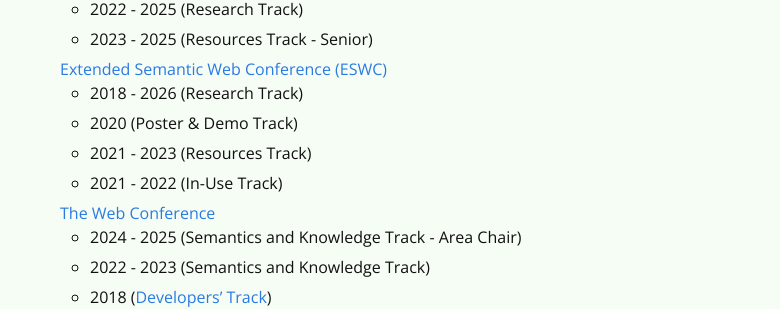
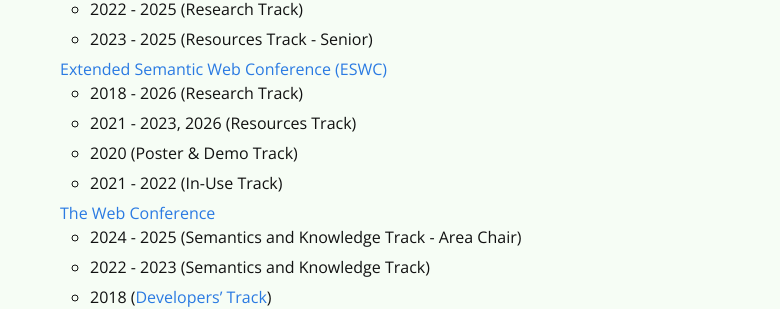
Before and after one commit to rubensworks/rubensworks.net, a Jekyll site: the page built from cv.md, in a window 1280 px wide and 900 px high, scrolled down 8830 px. Shown: the part 148-457 px from the top of the window, without its empty margins (240-1020 px from the left). Built offline with Jekyll 4.4.1, drawn with Linux system fonts in a browser that asks for light colours; some web fonts are replaced.

Commit message:
Add ESWC 2026 resources to CV

```diff
--- a/cv.md
+++ b/cv.md
@@ -386,8 +386,8 @@
     * 2023 - 2025 (Resources Track - Senior)
 * [Extended Semantic Web Conference (ESWC)](https://eswc-conferences.org/)
     * 2018 - 2026 (Research Track)
+    * 2021 - 2023, 2026 (Resources Track)
     * 2020 (Poster & Demo Track)
-    * 2021 - 2023 (Resources Track)
     * 2021 - 2022 (In-Use Track)
 * [The Web Conference](https://www.iw3c2.org/)
     * 2024 - 2025 (Semantics and Knowledge Track - Area Chair)
```
